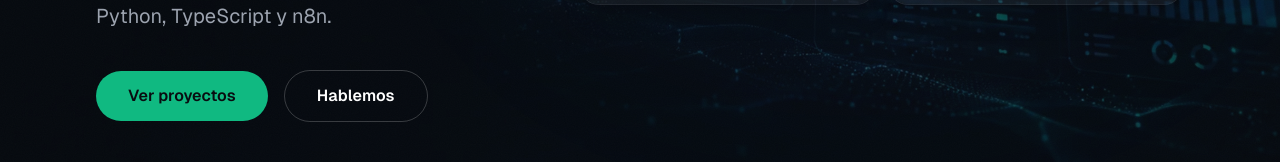
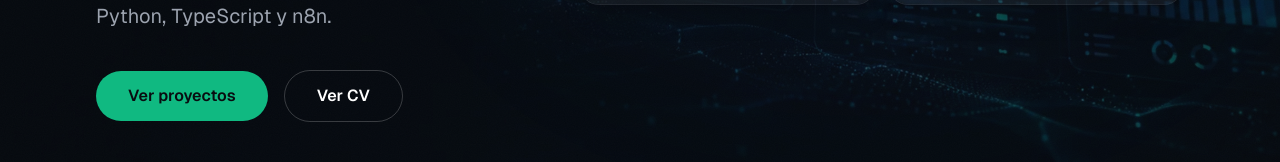
Before and after one commit to borgesinmas/portfolio, a Next.js app: page / in a window 1280 px wide. Shown: the part 638-800 px from the top of the page. Built offline with nearby package versions, Linux system fonts and the light colour scheme.

Commit message:
nuevo bootn en hero ver CV

```diff
--- a/src/components/sections/Hero.tsx
+++ b/src/components/sections/Hero.tsx
@@ -58,8 +58,13 @@ export function Hero() {
           <a href="#work" className="bg-accent hover:bg-accent-light text-[#090C10] font-semibold py-3 px-8 rounded-full transition-colors">
             Ver proyectos
           </a>
-          <a href="#contact" className="bg-transparent hover:bg-white/5 border border-white/20 text-white font-semibold py-3 px-8 rounded-full transition-colors">
-            Hablemos
+          <a
+            href="/Luis%20Martinez%20Borges%20CV.pdf"
+            target="_blank"
+            rel="noopener noreferrer"
+            className="bg-transparent hover:bg-white/5 border border-white/20 text-white font-semibold py-3 px-8 rounded-full transition-colors"
+          >
+            Ver CV
           </a>
         </div>
       </div>
```
